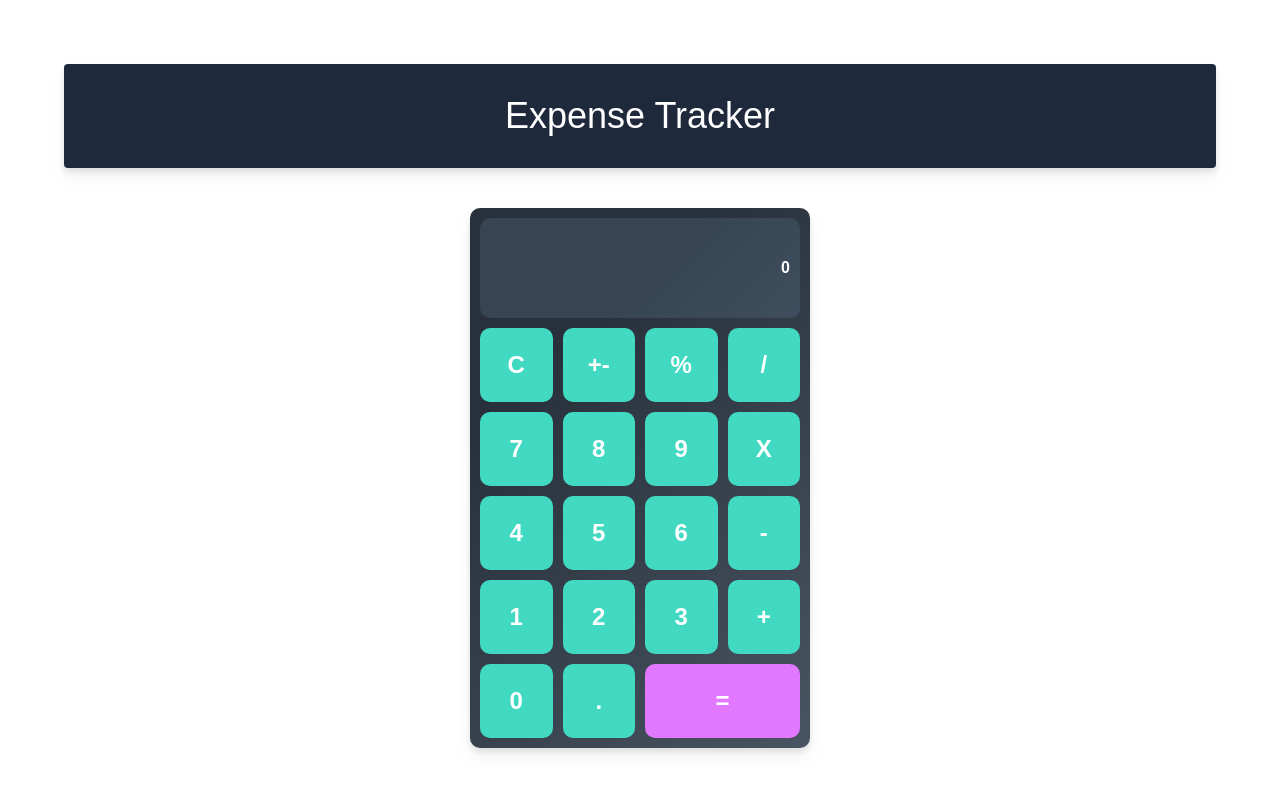
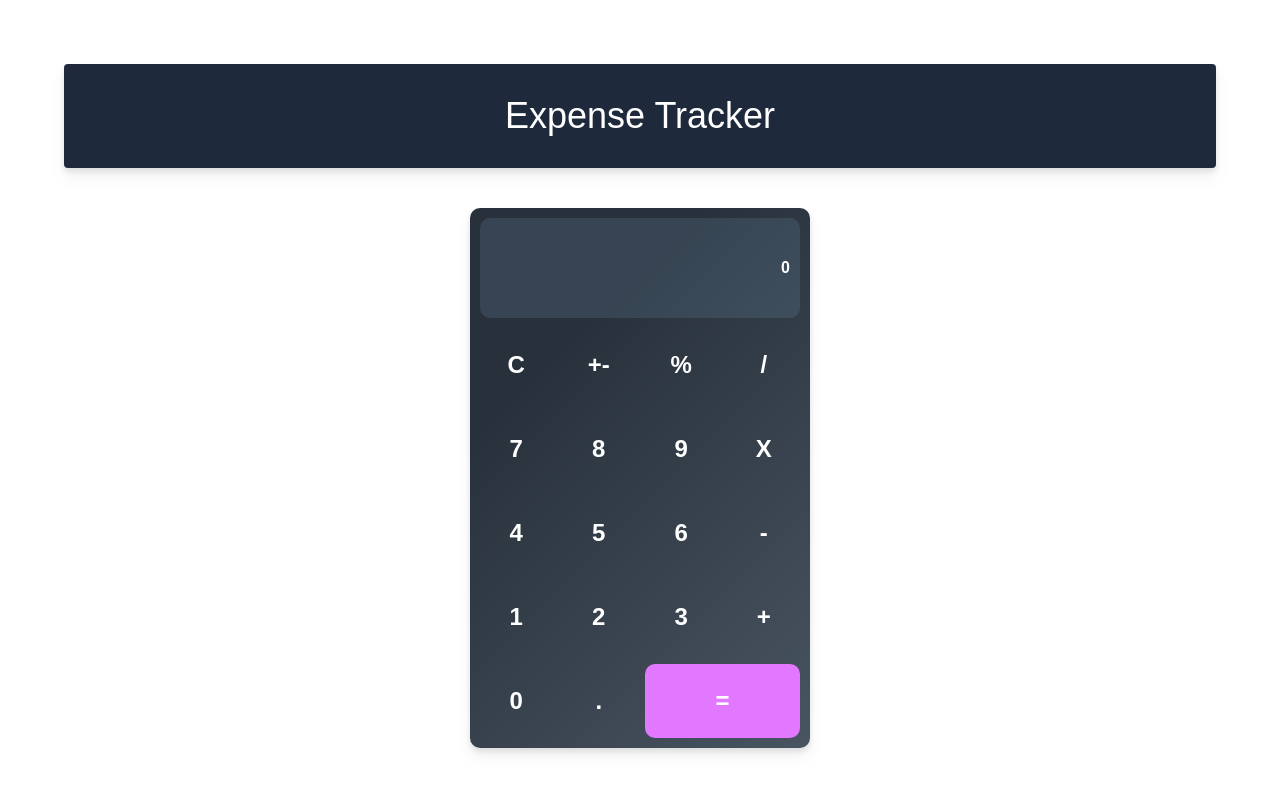
Before and after one commit to ingrid-liu/Small-Side-Project-11-Expense_Tracker_App, a React (Create React App) app in the folder client/: page /calculator in a window 1280 px wide. Shown: the top 792 px of the page. Built offline with nearby package versions, Linux system fonts and the light colour scheme.

Commit message:
fix style conflict

```diff
--- a/client/src/components/Calculator/Button.css
+++ b/client/src/components/Calculator/Button.css
@@ -1,6 +1,6 @@
 button {
   border: none;
-  background-color: rgb(66, 217, 194);
+  /* background-color: rgb(66, 217, 194); */
   font-size: 24px;
   color: rgb(255, 255, 255);
   font-weight: bold;
@@ -10,10 +10,14 @@ button {
 }
 
 button:hover {
-  background-color: rgb(61, 43, 184);
+  background-color: rgb(90, 242, 224);
 }
 
 .equals {
   grid-column: 3 / 5;
   background-color: rgb(226, 120, 255);
 }
+
+.equals:hover {
+  background-color: rgb(212, 220, 0);
+}
--- a/client/src/components/Calculator/ButtonBox.js
+++ /dev/null
@@ -1,7 +0,0 @@
-import "./ButtonBox.css";
-
-const ButtonBox = ({ children }) => {
-  return <div className="buttonBox">{children}</div>;
-};
-
-export default ButtonBox;
--- a/client/src/components/Calculator/ButtonBox.css
+++ b/client/src/components/Calculator/CalcButtonBox.css
@@ -1,4 +1,4 @@
-.buttonBox {
+.calcButtonBox {
   width: 100%;
   height: calc(100% - 110px);
   display: grid;
--- /dev/null
+++ b/client/src/components/Calculator/CalcButtonBox.js
@@ -0,0 +1,7 @@
+import "./CalcButtonBox.css";
+
+const CalcButtonBox = ({ children }) => {
+  return <div className="calcButtonBox">{children}</div>;
+};
+
+export default CalcButtonBox;
--- a/client/src/components/Calculator/index.js
+++ b/client/src/components/Calculator/index.js
@@ -2,7 +2,7 @@ import React, { useState } from "react";
 
 import Wrapper from "./Wrapper";
 import Screen from "./Screen";
-import ButtonBox from "./ButtonBox";
+import CalcButtonBox from "./CalcButtonBox";
 import Button from "./Button";
 
 const btnValues = [
@@ -128,7 +128,7 @@ const App = () => {
     <div style={{ display: "inline-block" }}>
       <Wrapper>
         <Screen value={calc.num ? calc.num : calc.res} />
-        <ButtonBox>
+        <CalcButtonBox>
           {btnValues.flat().map((btn, i) => {
             return (
               <Button
@@ -153,7 +153,7 @@ const App = () => {
               />
             );
           })}
-        </ButtonBox>
+        </CalcButtonBox>
       </Wrapper>
     </div>
   );
```
